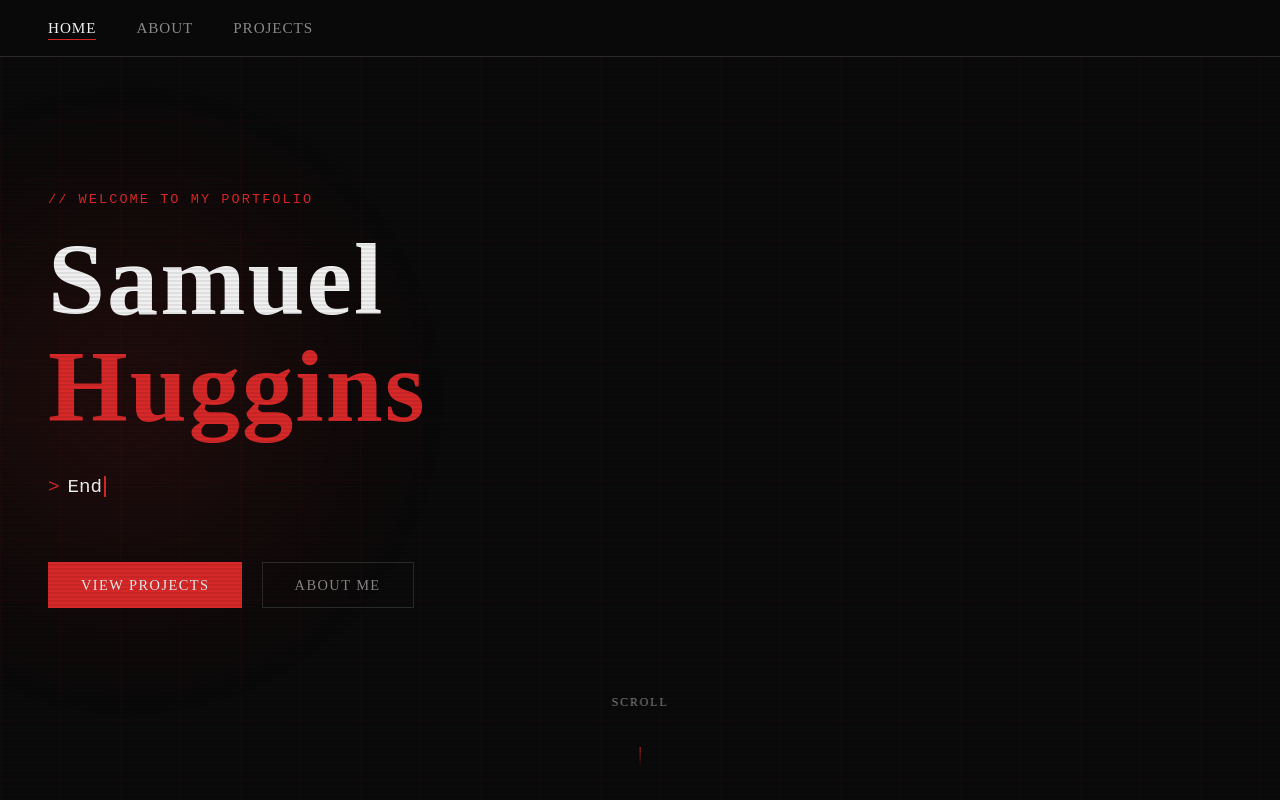
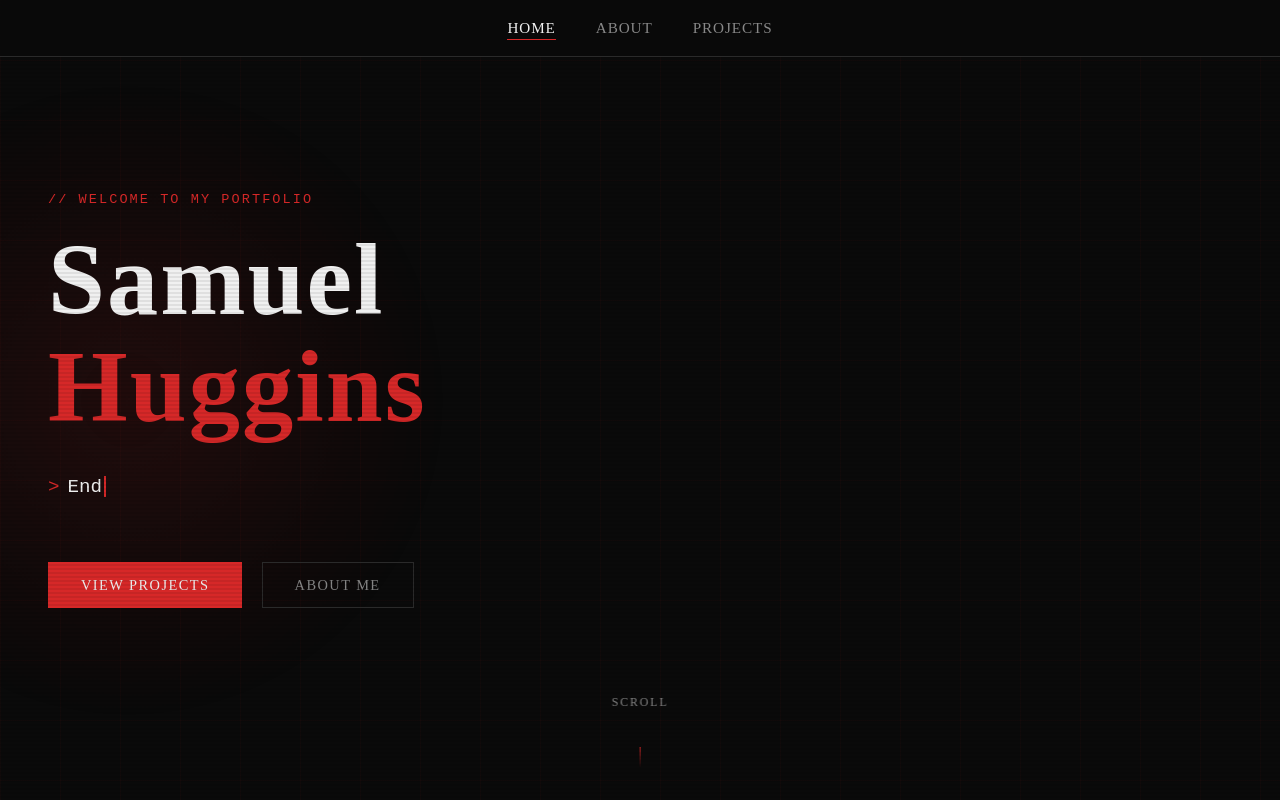
Before and after one commit to samsamsam1156/ProfessionalSite, a plain HTML site: page index.html in a window 1280 px wide. Shown: the top 800 px of the page. Drawn offline with Linux system fonts and the light colour scheme.

Commit message:
Change nav alignment to center

```diff
--- a/index.html
+++ b/index.html
@@ -48,7 +48,7 @@
     nav {
       position: fixed; top: 0; left: 0; right: 0;
       z-index: 500;
-      display: flex; align-items: center; justify-content: space-between;
+      display: flex; align-items: center; justify-content: center;
       padding: 1.2rem 3rem;
       background: rgba(10,10,10,0.85);
       backdrop-filter: blur(12px);
```
